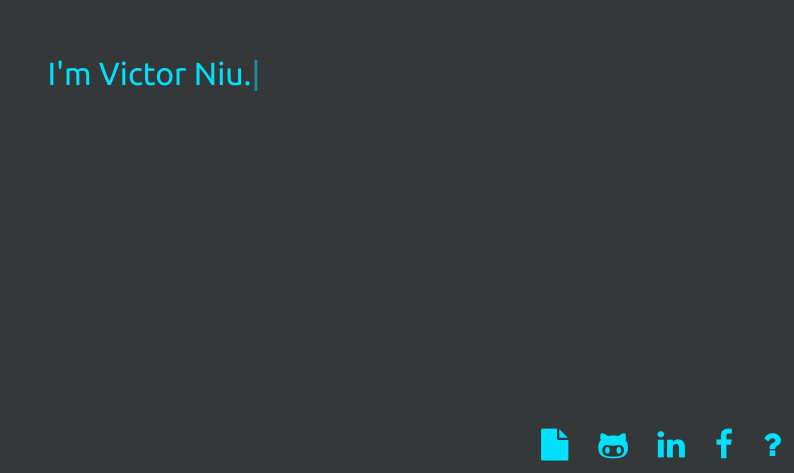
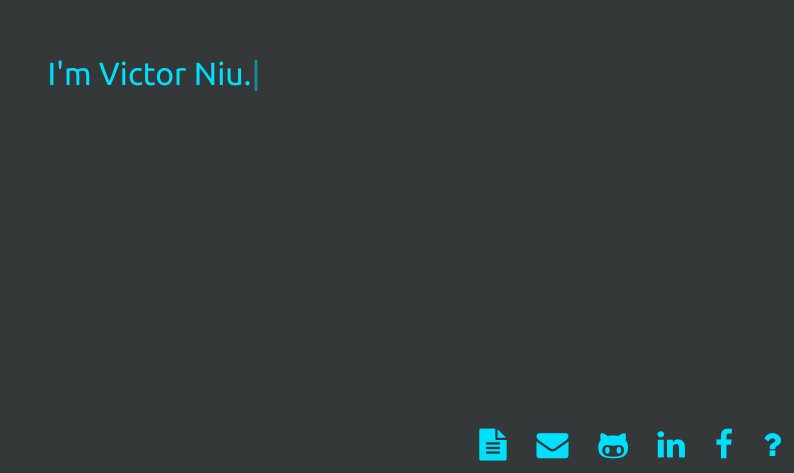
Before and after one commit to Lathie/lathie.github.io, a plain HTML site: page index.html in a window 1280 px wide. Shown: the part 327-800 px from the top of the page, without its empty margins (486-1280 px from the left). Drawn offline with Linux system fonts and the light colour scheme.

Commit message:
minor changes

```diff
--- a/index.html
+++ b/index.html
@@ -16,12 +16,14 @@
         </div>
 
         <div id="links">
-            <a target="_blank" href="https://www.overleaf.com/read/zqtvjssskbqx" class="fa fa-file" title="Resume"></a>
+            <a target="_blank" href="https://www.overleaf.com/read/zqtvjssskbqx" class="fa fa-file-text" title="Resume"></a>
+            <a target="_blank" href="mailto:bniu2@illinois.edu" class="fa fa-envelope" title="Mail Me Something"></a>
             <a target="_blank" href="https://github.com/Lathie/" class="fa fa-github-alt" title="Github"></a>
             <a target="_blank" href="http://linkedin.com/in/victorniu" class="fa fa-linkedin" title="LinkedIn"></a>
             <a target="_blank" href="https://www.facebook.com/niuvictor" class="fa fa-facebook" title="Facebook"></a>
             <a target="_blank" href="http://c.xkcd.com/random/comic/" class="fa fa-question" title="What could this be?"></a>
         </div>
+
         <script src="/js/jquery-1.11.3.js"></script>
         <script src="/js/typed.js"></script>
         <!--        <script src="/js/jquery.terminal-0.9.3.min.js"></script>-->
```
Also changed, not shown: css/style.css (+0 -12 lines).
